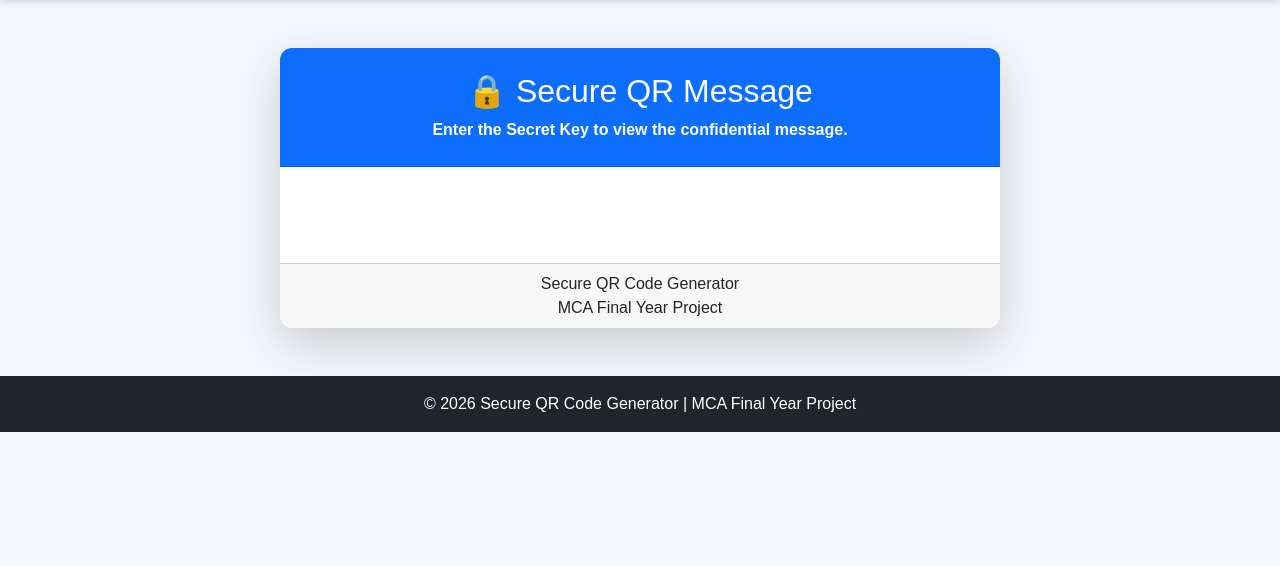
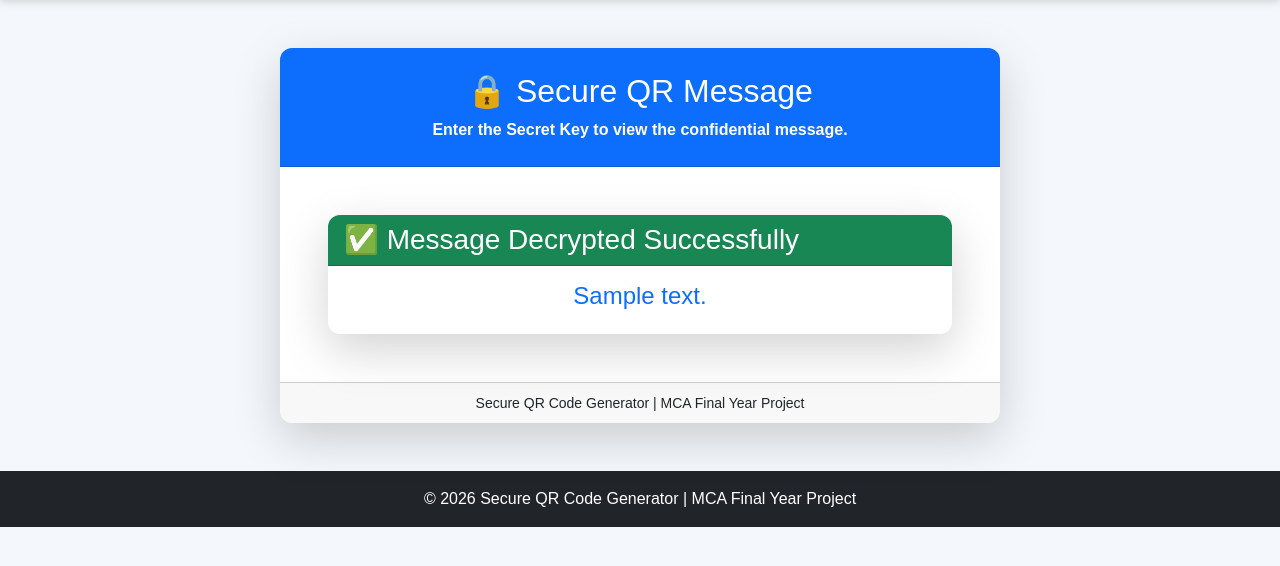
Before and after one commit to yasmeen838/SecureQRProject, a Flask app: template templates/view_message.html in a window 1280 px wide. Shown: the part 60-626 px from the top of the page. Run offline with Flask 3, Linux system fonts and the light colour scheme; the template is opened without the code that fills it: most values are stand-ins (such as "Sample title", 1, 10 or a date in 2020).

Commit message:
Fixed disappearing decrypted message

```diff
--- a/templates/view_message.html
+++ b/templates/view_message.html
@@ -16,9 +16,7 @@
 
                 <div class="card-header bg-primary text-white text-center p-4">
 
-<h2>
-🔒 Secure QR Message
-</h2>
+                    <h2>🔒 Secure QR Message</h2>
 
                     <p class="mb-0">
                         Enter the Secret Key to view the confidential message.
@@ -30,23 +28,24 @@
 
                     {% if decrypted_message %}
 
-<div class="alert alert-success text-center">
+                    <!-- MESSAGE WILL NOT DISAPPEAR -->
+                    <div class="card border-success shadow-lg">
 
-<h3 class="mb-4">
+                        <div class="card-header bg-success text-white">
+
+                            <h3 class="mb-0">
                                 ✅ Message Decrypted Successfully
                             </h3>
 
-<div class="card border-success">
+                        </div>
 
-<div class="card-body">
+                        <div class="card-body text-center">
 
-<p style="font-size:22px;font-weight:bold;color:#0d6efd;">
+                            <h4 class="text-primary">
 
                                 {{ decrypted_message }}
 
-</p>
-
-</div>
+                            </h4>
 
                         </div>
 
@@ -87,7 +86,7 @@
 
                     {% if error %}
 
-<div class="alert alert-danger mt-4 text-center">
+                    <div class="alert alert-danger mt-4">
 
                         {{ error }}
 
@@ -99,10 +98,12 @@
 
                 <div class="card-footer text-center">
 
-Secure QR Code Generator
-<br>
+                    <small>
 
+                        Secure QR Code Generator |
                         MCA Final Year Project
+
+                    </small>
 
                 </div>
 
```
Lines whose indentation alone changed are shown as unchanged.
